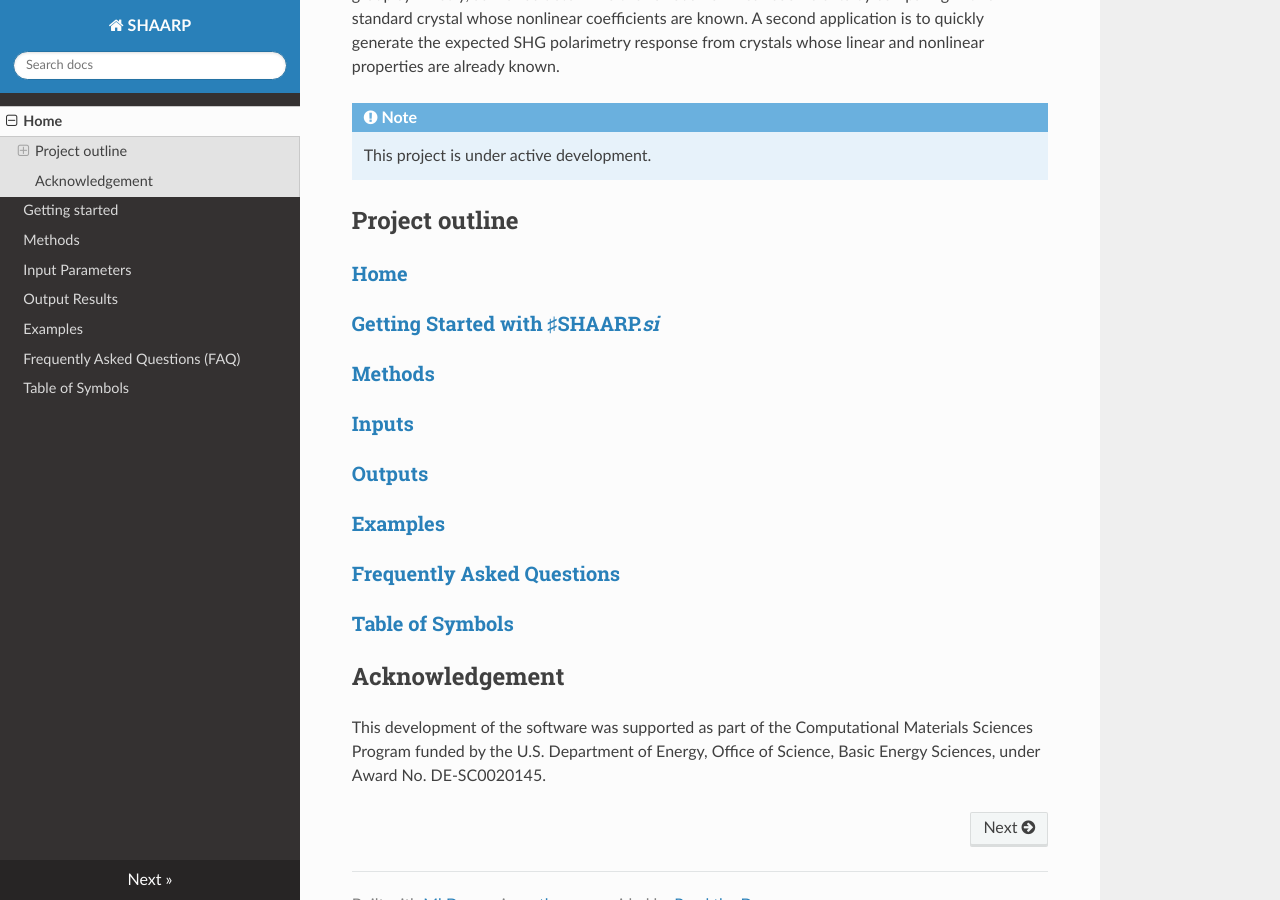
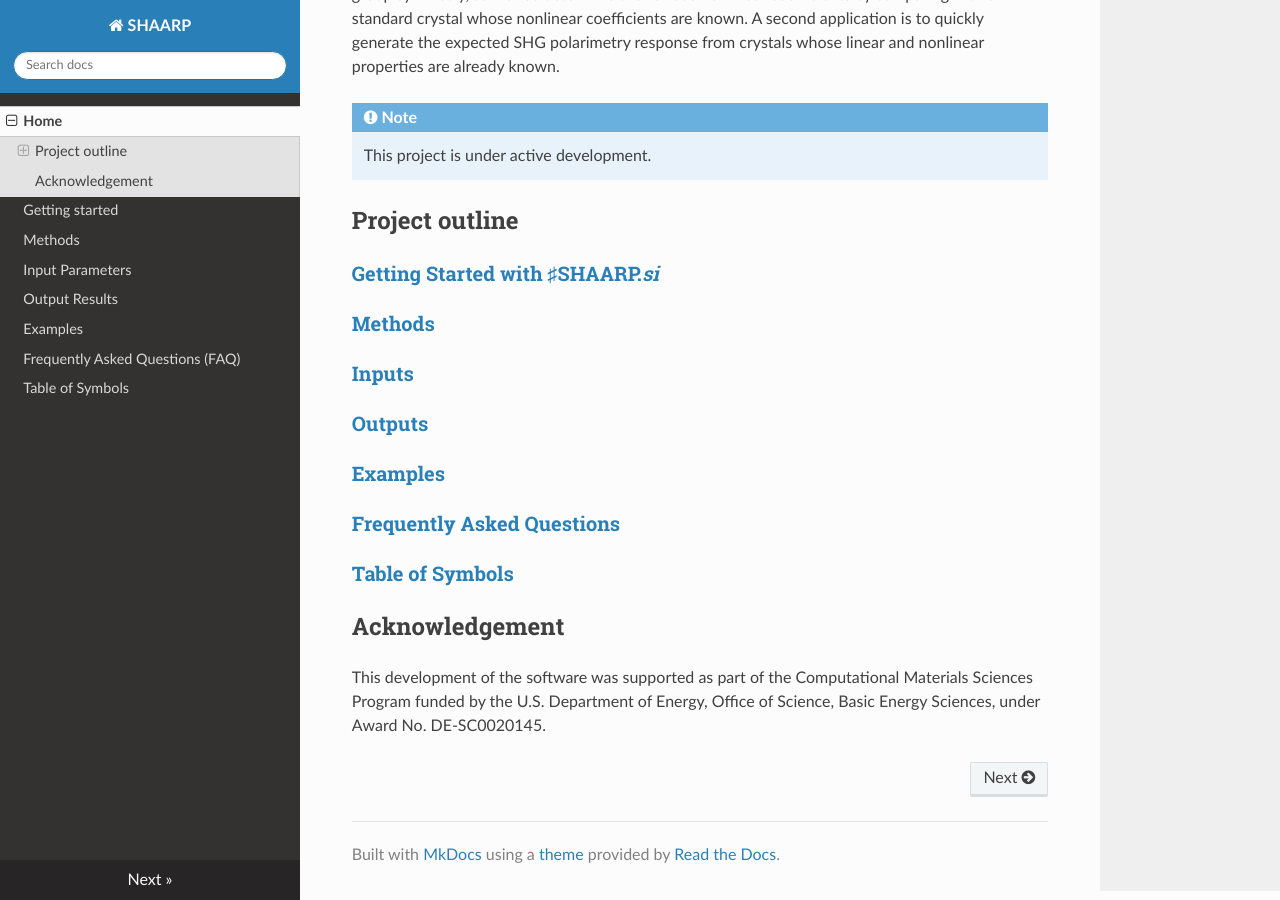
Before and after one commit to Rui-Zu/SHAARP, an MkDocs documentation site: the page built from docs/index.md, in a window 1280 px wide and 900 px high, scrolled down 829 px. Built offline with MkDocs 1.6.1, drawn with Linux system fonts in a browser that asks for light colours; nearby versions of some CDN libraries; formulas are drawn with MathJax 3.

Commit message:
Update index.md

```diff
--- a/docs/index.md
+++ b/docs/index.md
@@ -15,7 +15,7 @@ One important application of the code is to provide analytical expressions to fi
 	This project is under active development.
 
 ## Project outline
-### [Home](index)
+
 ### [Getting Started with ♯SHAARP._si_](install.md)
 ### [Methods](methods.md)
 ### [Inputs](input.md)
```
